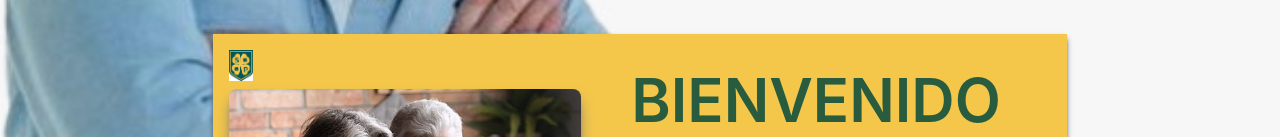
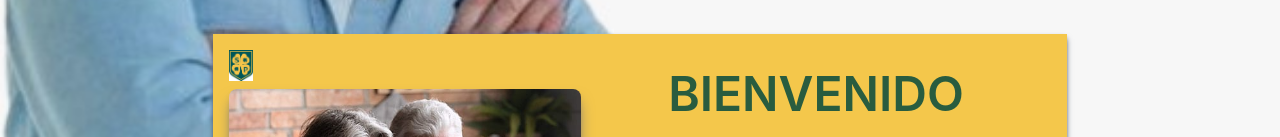
Before and after one commit to bank-saint-patrick/saint-patrick-bank-frontend, a React (Create React App) app: page /inicio in a window 1280 px wide. Shown: the part 663-800 px from the top of the page. Built offline with nearby package versions, Linux system fonts and the light colour scheme.

Commit message:
Actualizando tamaños y padding de elementos

```diff
--- a/src/components/website/Home/index.jsx
+++ b/src/components/website/Home/index.jsx
@@ -28,12 +28,12 @@ export default function Home() {
               <img src={initImg} alt='imagen de sección sin encontrar' className='mt-2 rounded-lg shadow-lg shadow-zinc-500' />
             </div>
             <div className="w-2/3 text-center ml-0">
-              <h3 className='text-plantation font-bold mt-5 mb-7 text-3xl sm:text-4xl md:text-4xl lg:text-5xl lg:font-semibold xl:text-6xl 2xl:text-6xl 2xl:font-semibold'>BIENVENIDO</h3>
+              <h3 className='text-plantation font-bold mt-5 mb-7 text-3xl sm:text-4xl md:text-4xl lg:text-5xl lg:font-semibold xl:text-5xl 2xl:text-6xl 2xl:font-semibold'>BIENVENIDO</h3>
               <p className='mt-4 text-xl text-gray-800 font-semibold' id='paragraph2'>
                 ¡Te damos la bienvenida a nuestro Banco<br></br>Saint Patrick!<br></br>
                 ¿Quieres que te acompañemos en tu<br></br>primer experiencia?
               </p>
-              <button className='bg-plantation rounded-lg px-5 py-1 shadow-sm shadow-zinc-500 text-xl font-semibold hover:bg-green-900 hover:ring-1 ring-dingley text-white my-7 lg:p-2'>
+              <button className='bg-plantation rounded-lg px-5 py-1 shadow-sm shadow-zinc-500 text-xl font-semibold hover:bg-green-900 hover:ring-1 ring-dingley text-white my-7 lg:px-4 lg:py-1'>
                 SI DESEO ASESORAMIENTO
               </button>
             </div>
```
